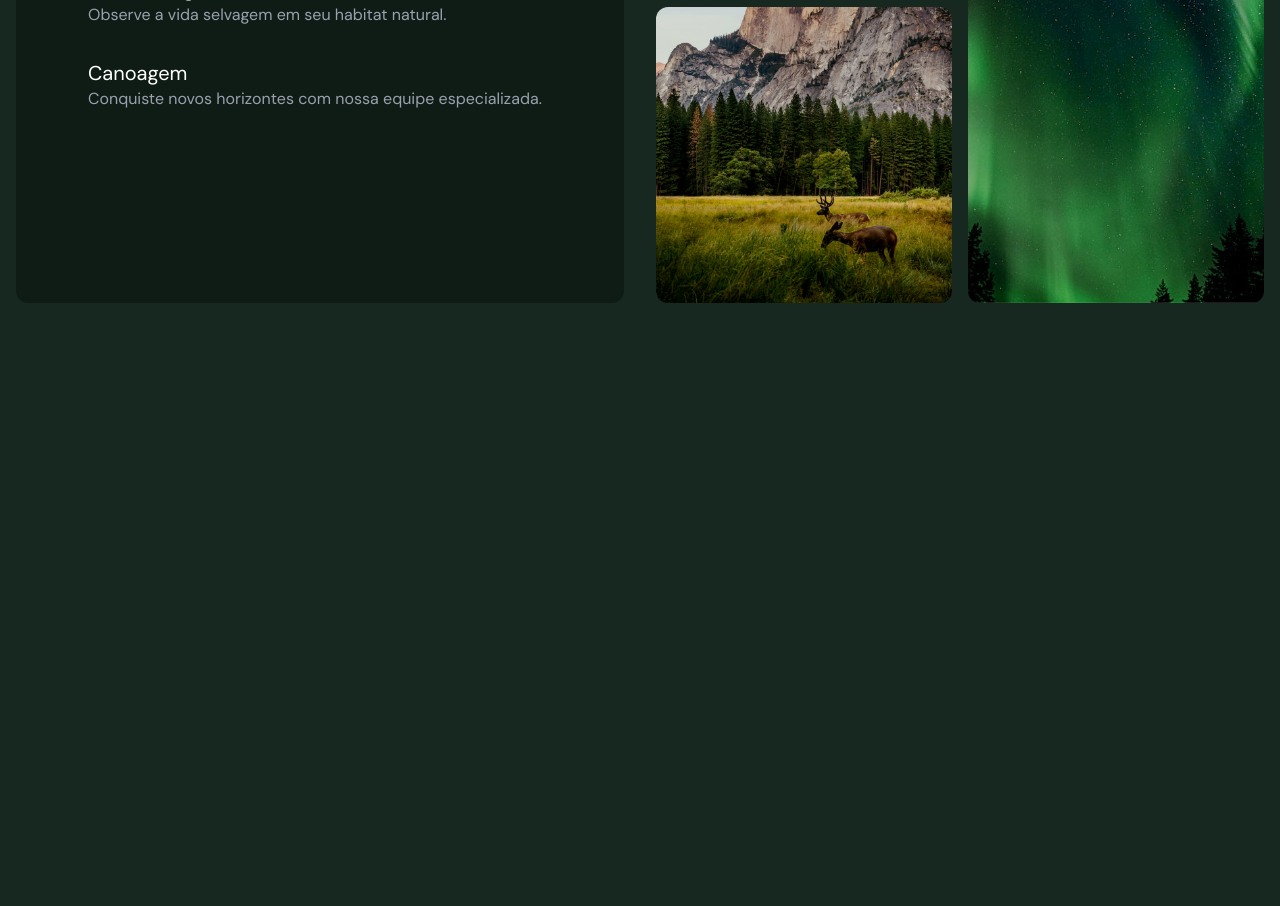
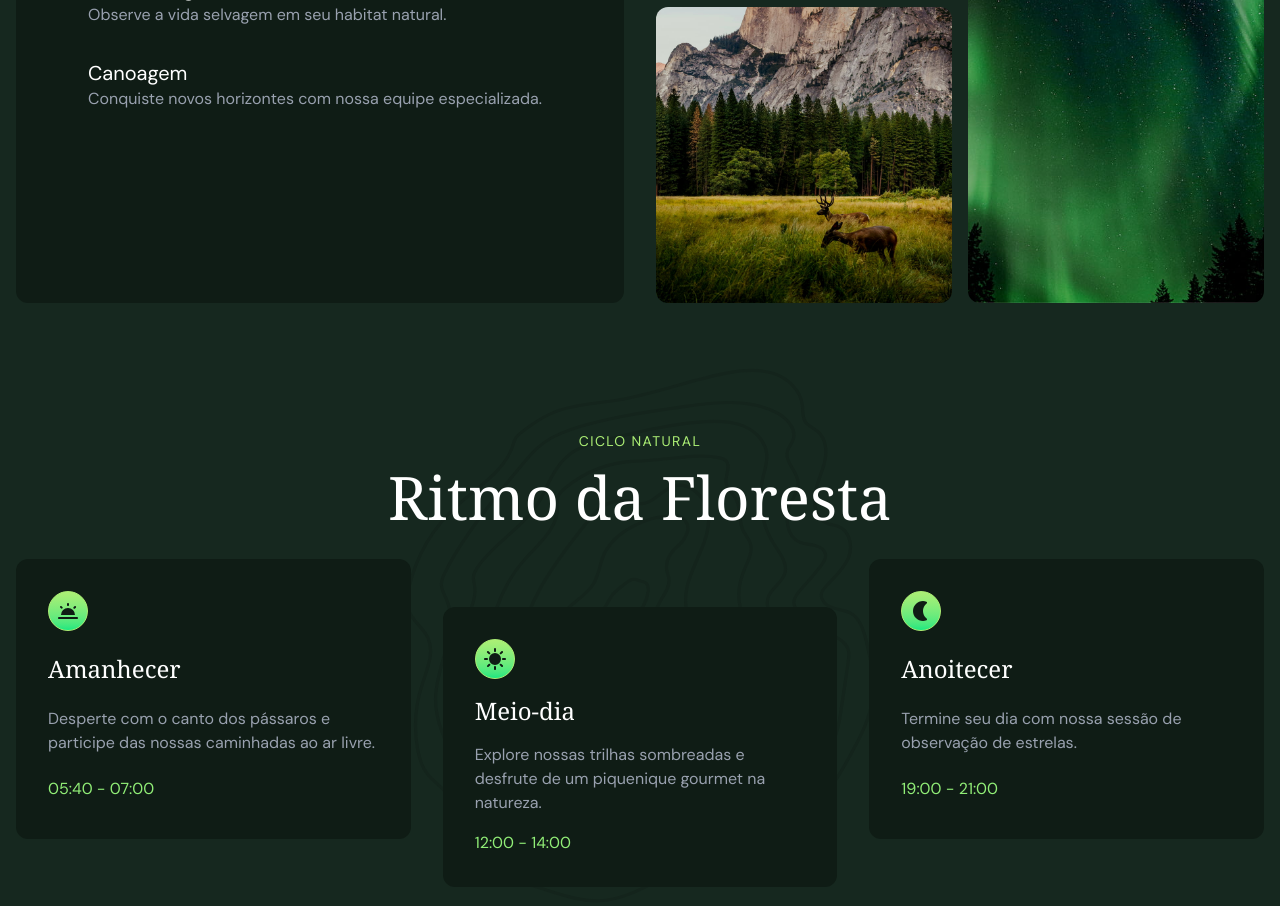
Before and after one commit to jonathanbardanca/Forest-site, a website: page src/index.html in a window 1280 px wide. Shown: the part 2624-3530 px from the top of the page. Before the commit the page ends 2991 px from the top, so only its background shows below. Drawn offline with Linux system fonts and the light colour scheme; files whose address does not match are found by name; a web font is replaced by a local one.

Commit message:
adicionado sessao ciclo natural

```diff
--- a/src/index.html
+++ b/src/index.html
@@ -148,7 +148,7 @@
     </div>
   </section>
 
-    <!-- experiencias -->
+  <!-- experiencias -->
   <section id="experiencias" class="container mb-12 sm:mb-16 grid sm:grid-cols-2 gap-8">
     <div class="bg-verde-900 p-6 sm:p-8 rounded-xl">
       <p class="mb-4 text-verde-200 uppercase tracking-widest text-sm">
@@ -198,6 +198,53 @@
     </div>
   </section>
 
+  <!-- ciclo natural -->
+  <section class="container bg-[url('../img/padrao.svg')] bg-contain bg-center bg-no-repeat mb-12 sm:mb-16 py-12 sm:py-16 bg-verde-800">
+    <p class="mb-4 text-center text-verde-200 uppercase tracking-widest text-sm">
+      Ciclo Natural
+    </p>
+    <h2 class="mb-8 mx-auto font-serif text-balance text-center max-w-screen-md text-white text-4xl sm:text-6xl">
+      Ritmo da Floresta
+    </h2>
+
+    <div class="flex flex-col gap-4 sm:flex-row sm:gap-8">
+
+      <div class="grid flex-1 gap-4 bg-verde-900 p-6 sm:p-8 rounded-xl transition-transform sm:hover:-translate-y-2">
+        <div class="neon size-10 flex items-center justify-center">
+          <img src="../img/manha.svg" alt="" />
+        </div>
+        <h3 class="text-white text-2xl font-serif">Amanhecer</h3>
+        <p class="text-gray-400">
+          Desperte com o canto dos pássaros e participe das nossas caminhadas ao ar livre.
+        </p>
+        <span class="text-verde-300">05:40 - 07:00</span>
+      </div>
+
+      <div class="grid flex-1 gap-4 bg-verde-900 p-6 sm:p-8 rounded-xl transition-transform sm:translate-y-12 sm:hover:translate-y-10">
+        <div class="neon size-10 flex items-center justify-center">
+          <img src="../img/dia.svg" alt="" />
+        </div>
+        <h3 class="text-white text-2xl font-serif">Meio-dia</h3>
+        <p class="text-gray-400">
+          Explore nossas trilhas sombreadas e desfrute de um piquenique gourmet na natureza.
+        </p>
+        <span class="text-verde-300">12:00 - 14:00</span>
+      </div>
+
+      <div class="grid flex-1 gap-4 bg-verde-900 p-6 sm:p-8 rounded-xl transition-transform sm:hover:-translate-y-2">
+        <div class="neon size-10 flex items-center justify-center">
+          <img src="../img/noite.svg" alt="" />
+        </div>
+        <h3 class="text-white text-2xl font-serif">Anoitecer</h3>
+        <p class="text-gray-400">
+          Termine seu dia com nossa sessão de observação de estrelas.
+        </p>
+        <span class="text-verde-300">19:00 - 21:00</span>
+      </div>
+
+    </div>
+  </section>
+
 
 
   <script src="../script.js"></script>
```
Also changed, not shown: src/tailwind.css.
